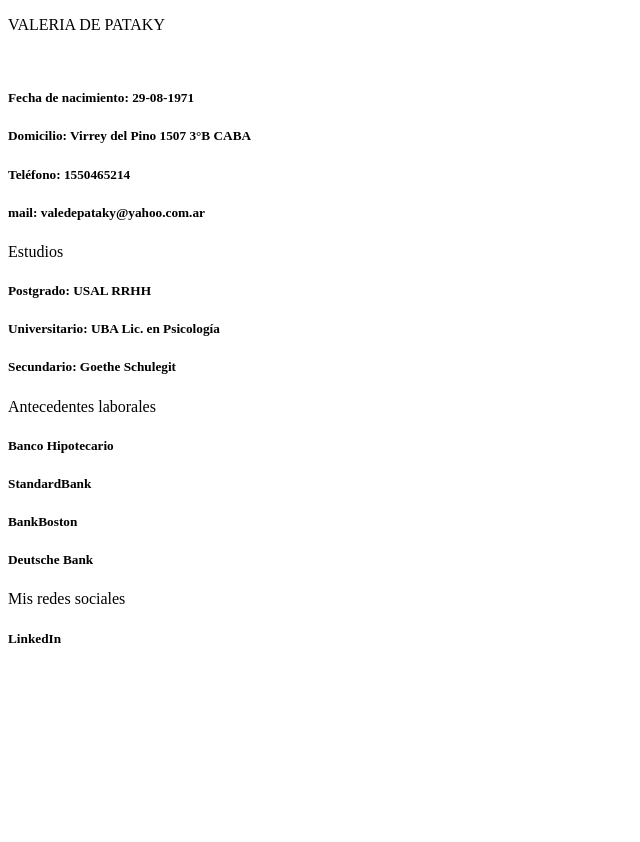
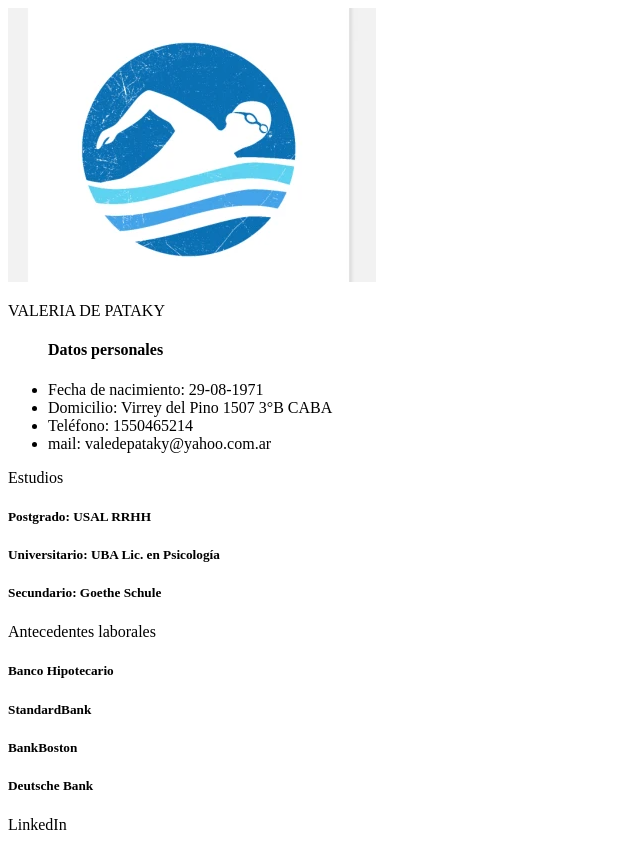
Before and after one commit to ValeArg/proyectoWeb, a plain HTML site: page index.html in a window 1280 px wide. Shown: the whole page, without its empty margins (0-640 px from the left). Before the commit the page ends 800 px from the top, so only its background shows below. Drawn offline with Linux system fonts and the light colour scheme.

Commit message:
Borrados CV 2

```diff
--- a/index.html
+++ b/index.html
@@ -7,20 +7,21 @@
     <title>Trabajo práctico CV Portfolio</title>
 </head>
 <body>
+    <img src="assets/Captura.PNG" alt="">
     <p title="Nombre">VALERIA DE PATAKY</p>
-       <img src="assets\Imágenes/Captura.PNG" alt="">
-    <div>
-        <h5>Fecha de nacimiento: 29-08-1971</h5>
-        <h5>Domicilio: Virrey del Pino 1507 3°B CABA</h5>
-        <h5>Teléfono: 1550465214</h5>
-        <h5>mail: valedepataky@yahoo.com.ar</h5>
-    </div>
+        <ul>
+        <h4>Datos personales</h4>
+        <li>Fecha de nacimiento: 29-08-1971</li>
+        <li>Domicilio: Virrey del Pino 1507 3°B CABA</li>
+        <li>Teléfono: 1550465214</li>
+        <li>mail: valedepataky@yahoo.com.ar</li>
+    </ul>
 
     <div>
     <p title="Estudios">Estudios</p>
         <h5>Postgrado: USAL RRHH</h5>
         <h5>Universitario: UBA Lic. en Psicología</h5>
-        <h5>Secundario: Goethe Schulegit </h5>
+        <h5>Secundario: Goethe Schule</h5>
     </div>
 
     <div>
@@ -32,8 +33,7 @@
         </div>
 
         <div>
-            <p title="Mis redes sociales">Mis redes sociales</p>
-                <h5>LinkedIn</h5>
+            <footer> LinkedIn</footer>
         </div>
 </body>
 </html>
```
